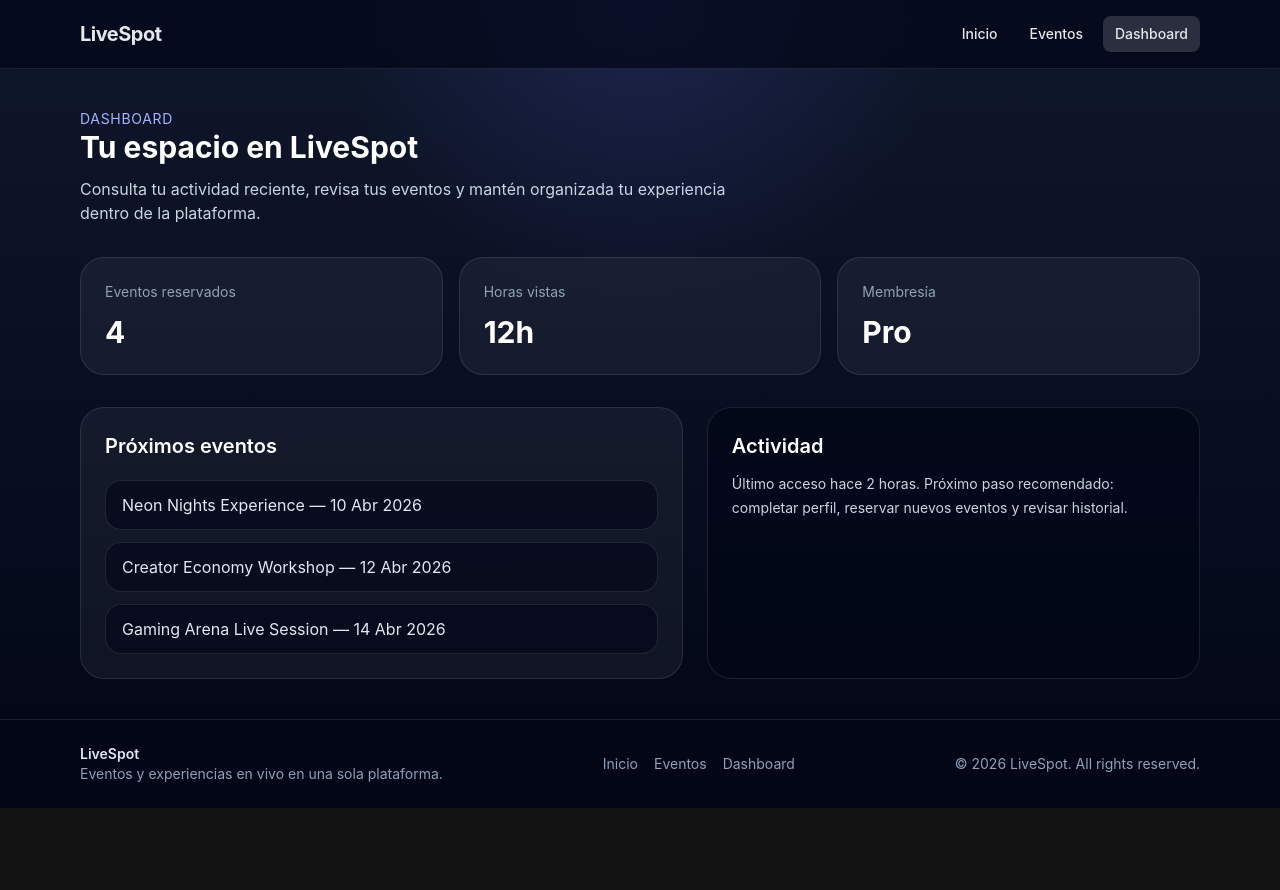
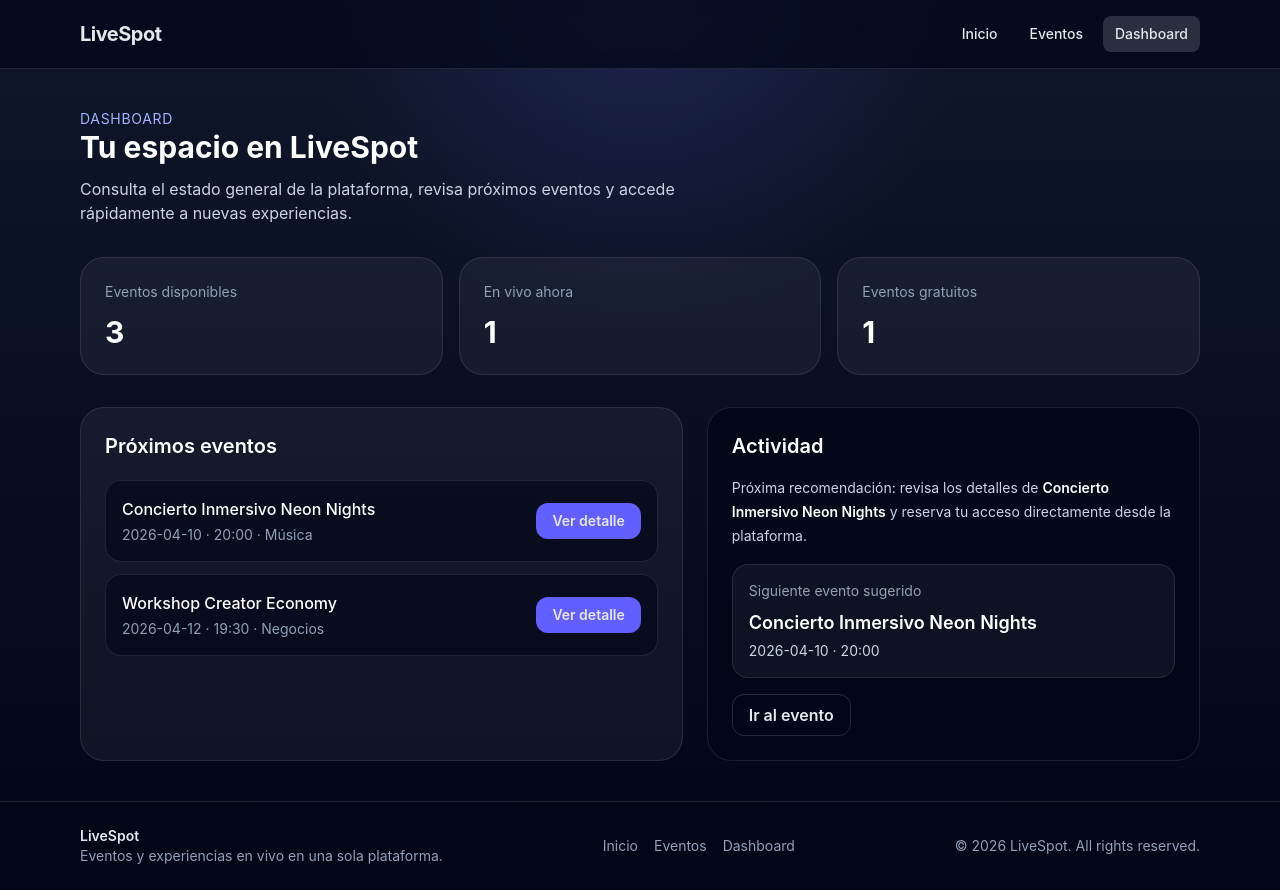
Before and after one commit to josecorrea01/livespot, a React (Vite) app: page /dashboard in a window 1280 px wide. Before the commit the page ends 808 px from the top, so only its background shows below. Built offline with nearby package versions, Linux system fonts and the light colour scheme.

Commit message:
refactor: derive dashboard content from event data

```diff
--- a/src/pages/DashboardPage.jsx
+++ b/src/pages/DashboardPage.jsx
@@ -1,15 +1,18 @@
+import { Link } from 'react-router'
+import { events } from '../data/events'
+
 export default function DashboardPage() {
+  const liveCount = events.filter((event) => event.status === 'En vivo').length
+  const upcomingEvents = events.filter((event) => event.status === 'Próximo')
+  const freeEventsCount = events.filter((event) => event.price === 'Gratis').length
+
   const cards = [
-    { label: 'Eventos reservados', value: '4' },
-    { label: 'Horas vistas', value: '12h' },
-    { label: 'Membresía', value: 'Pro' },
+    { label: 'Eventos disponibles', value: String(events.length) },
+    { label: 'En vivo ahora', value: String(liveCount) },
+    { label: 'Eventos gratuitos', value: String(freeEventsCount) },
   ]
 
-  const upcoming = [
-    'Neon Nights Experience — 10 Abr 2026',
-    'Creator Economy Workshop — 12 Abr 2026',
-    'Gaming Arena Live Session — 14 Abr 2026',
-  ]
+  const nextEvent = upcomingEvents[0] || events[0]
 
   return (
     <div className="space-y-8">
@@ -19,7 +22,8 @@ export default function DashboardPage() {
         </p>
         <h1 className="text-3xl font-bold text-white">Tu espacio en LiveSpot</h1>
         <p className="mt-3 max-w-2xl text-slate-300">
-          Consulta tu actividad reciente, revisa tus eventos y mantén organizada tu experiencia dentro de la plataforma.
+          Consulta el estado general de la plataforma, revisa próximos eventos
+          y accede rápidamente a nuevas experiencias.
         </p>
       </div>
 
@@ -38,24 +42,70 @@ export default function DashboardPage() {
       <div className="grid gap-6 lg:grid-cols-[1.1fr_0.9fr]">
         <section className="rounded-3xl border border-white/10 bg-white/5 p-6">
           <h2 className="text-xl font-semibold text-white">Próximos eventos</h2>
+
+          {upcomingEvents.length === 0 ? (
+            <p className="mt-5 text-slate-300">
+              No hay eventos próximos disponibles por ahora.
+            </p>
+          ) : (
             <ul className="mt-5 space-y-3">
-            {upcoming.map((item) => (
+              {upcomingEvents.map((event) => (
                 <li
-                key={item}
-                className="rounded-2xl border border-white/10 bg-slate-950/60 px-4 py-3 text-slate-200"
+                  key={event.id}
+                  className="flex flex-col gap-3 rounded-2xl border border-white/10 bg-slate-950/60 px-4 py-4 md:flex-row md:items-center md:justify-between"
                 >
-                {item}
+                  <div>
+                    <p className="font-medium text-white">{event.title}</p>
+                    <p className="mt-1 text-sm text-slate-400">
+                      {event.date} · {event.time} · {event.category}
+                    </p>
+                  </div>
+
+                  <Link
+                    to={`/events/${event.id}`}
+                    className="inline-flex rounded-xl bg-indigo-500 px-4 py-2 text-sm font-semibold text-white transition hover:bg-indigo-400"
+                  >
+                    Ver detalle
+                  </Link>
                 </li>
               ))}
             </ul>
+          )}
         </section>
 
         <section className="rounded-3xl border border-white/10 bg-slate-950/70 p-6">
           <h2 className="text-xl font-semibold text-white">Actividad</h2>
-          <p className="mt-3 text-sm leading-6 text-slate-300">
-            Último acceso hace 2 horas. Próximo paso recomendado: completar perfil,
-            reservar nuevos eventos y revisar historial.
+
+          {nextEvent ? (
+            <div className="mt-4 space-y-4">
+              <p className="text-sm leading-6 text-slate-300">
+                Próxima recomendación: revisa los detalles de{' '}
+                <span className="font-semibold text-white">{nextEvent.title}</span>{' '}
+                y reserva tu acceso directamente desde la plataforma.
               </p>
+
+              <div className="rounded-2xl border border-white/10 bg-white/5 p-4">
+                <p className="text-sm text-slate-400">Siguiente evento sugerido</p>
+                <p className="mt-2 text-lg font-semibold text-white">
+                  {nextEvent.title}
+                </p>
+                <p className="mt-1 text-sm text-slate-300">
+                  {nextEvent.date} · {nextEvent.time}
+                </p>
+              </div>
+
+              <Link
+                to={`/events/${nextEvent.id}`}
+                className="inline-flex rounded-xl border border-white/15 px-4 py-2 font-semibold text-slate-200 transition hover:bg-white/10"
+              >
+                Ir al evento
+              </Link>
+            </div>
+          ) : (
+            <p className="mt-4 text-slate-300">
+              Aún no hay actividad disponible para mostrar.
+            </p>
+          )}
         </section>
       </div>
     </div>
```
Lines whose indentation alone changed are shown as unchanged.
